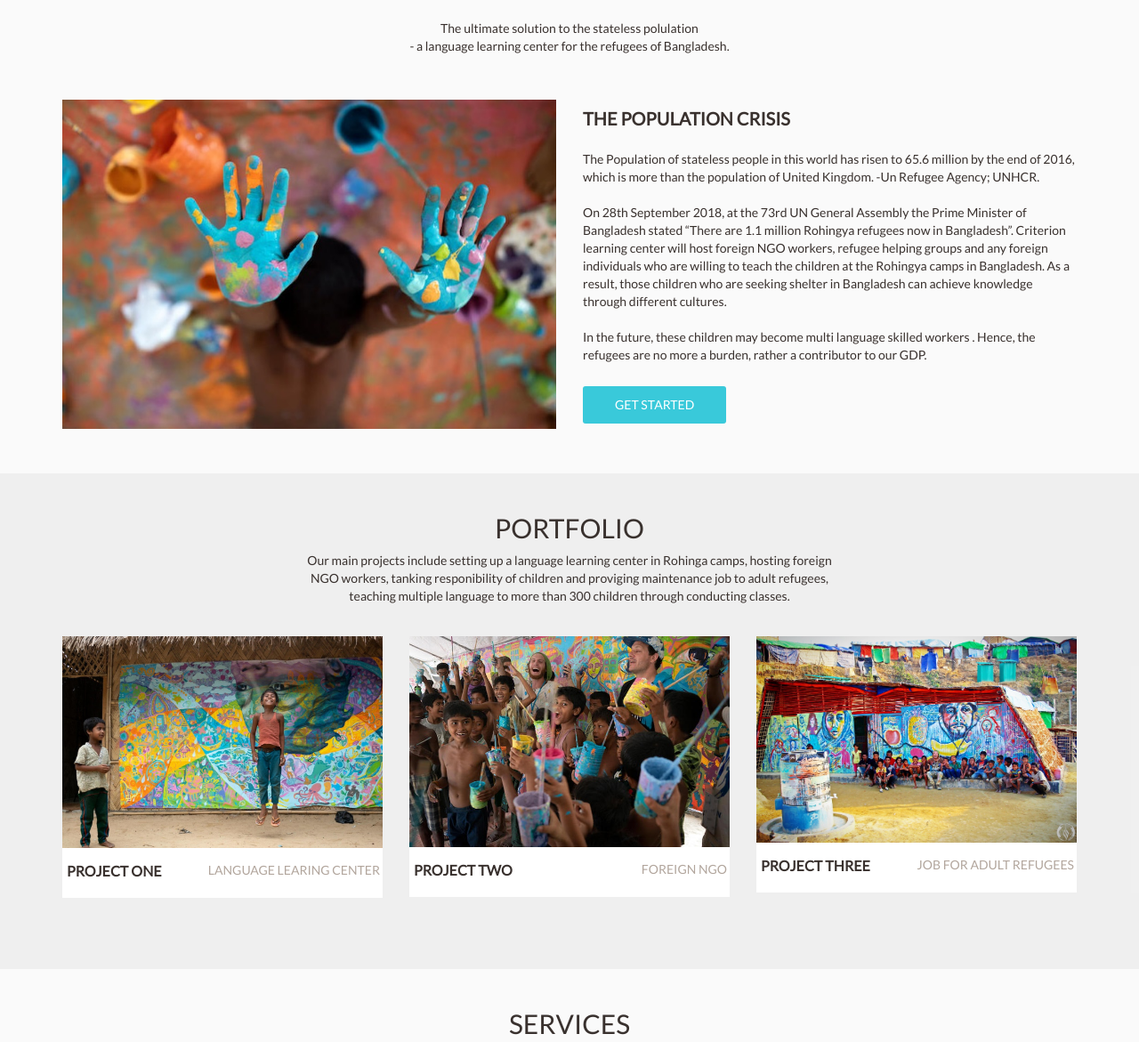
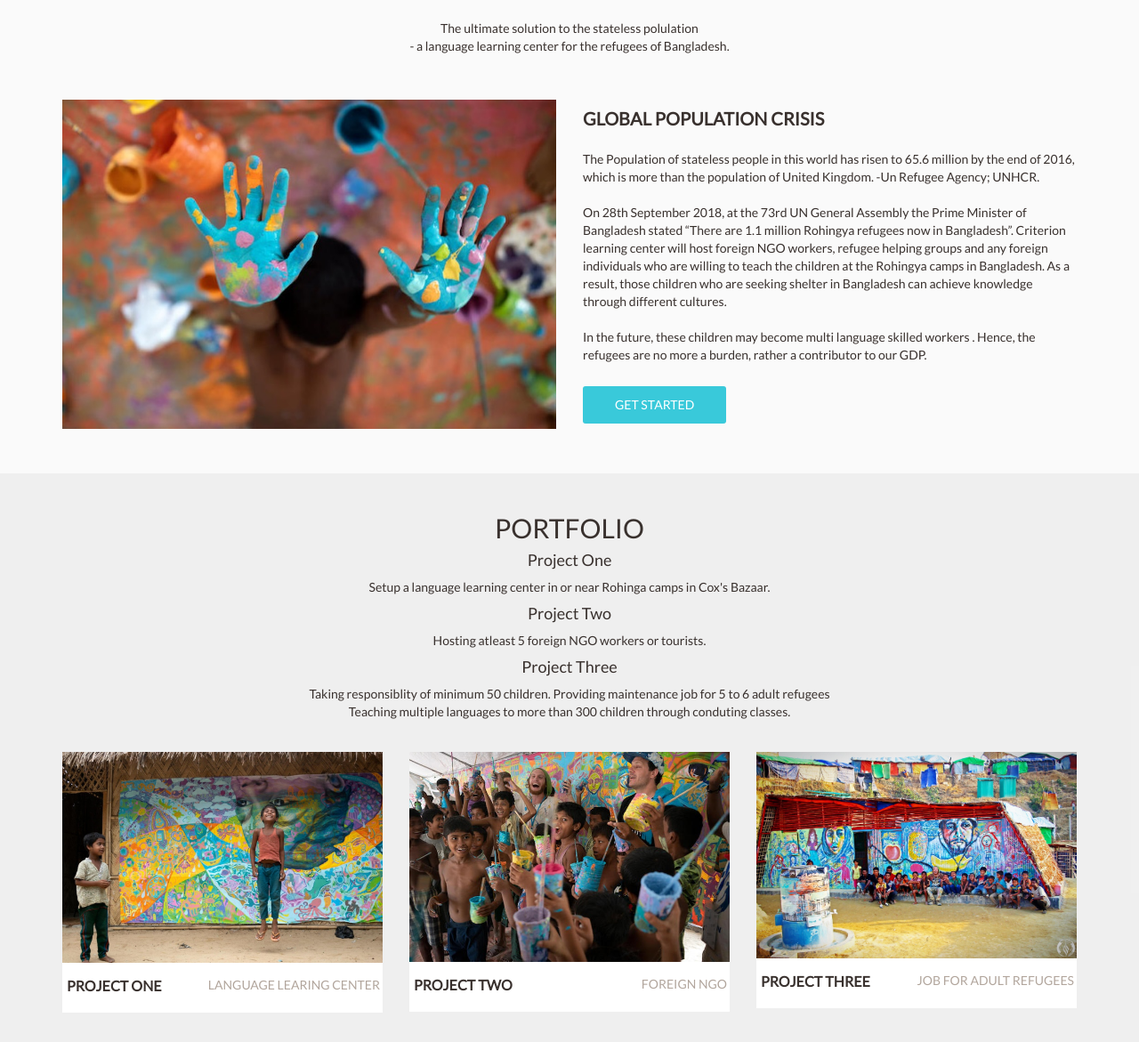
Before and after one commit to FariaZohora/criterion01, a plain HTML site: page index.html in a window 1280 px wide. Shown: the part 776-1947 px from the top of the page at 89% size. Drawn offline with nearby package versions, Linux system fonts and the light colour scheme; a script that the page names is missing.

Commit message:
Update index.html

```diff
--- a/index.html
+++ b/index.html
@@ -80,7 +80,7 @@
 						<img src="images/about_us_car.jpg" class="image-responsive">
 					</div>
 					<div class="col-sm-6">
-						<h4><b>The population crisis</b></h4>
+						<h4><b>Global population crisis</b></h4>
 						<span><span>
 						<p>The Population of stateless people in this world has risen to 65.6 million by the end of 2016,
 						which is more than the population of United Kingdom.
@@ -110,9 +110,13 @@
 				<div class="row header-part">
 					<div class="col-sm-12">
 						<h2>PORTFOLIO</h2>
-						<p>Our main projects include setting up a language learning center in Rohinga camps, hosting foreign<br> NGO workers,
-						tanking responibility of children and proviging maintenance job to adult refugees,<br> teaching multiple language
-						to more than 300 children through conducting classes.</p>
+						<h4>Project One</h4>
+						<p>Setup a language learning center in or near Rohinga camps in Cox's Bazaar.</p>
+						<h4>Project Two</h4>
+						<p>Hosting atleast 5 foreign NGO workers or tourists.</p>
+						<h4>Project Three</h4>
+						<p>Taking responsiblity of minimum 50 children. Providing maintenance job for 5 to 6 adult refugees<br>
+						Teaching multiple languages to more than 300 children through conduting classes.</p>
 					</div>
 				</div>
 
@@ -227,7 +231,7 @@
 				<div class="row header-part">
 					<div class="col-sm-12">
 						<h2>CONTACT US</h2>
-						<p>If you have anu questions, contact us now.</p>
+						<p>If you have any questions, contact us now.</p>
 					</div>
 				</div>
 
```
